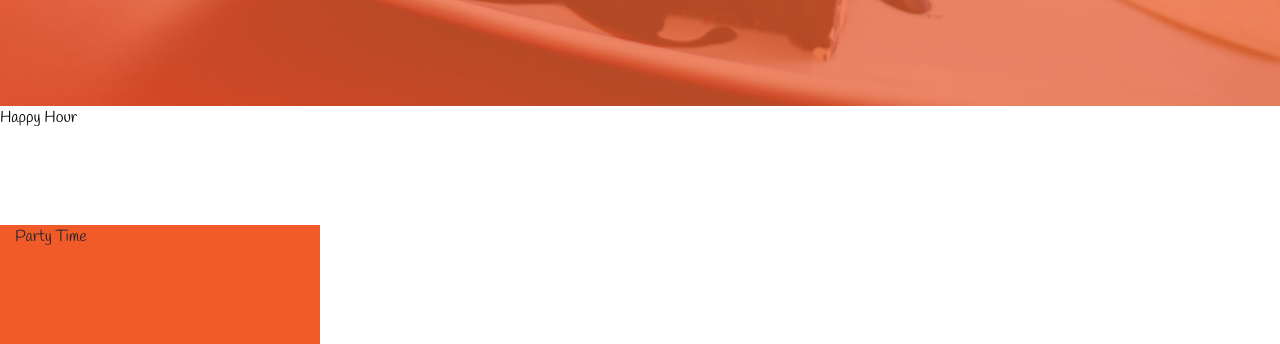
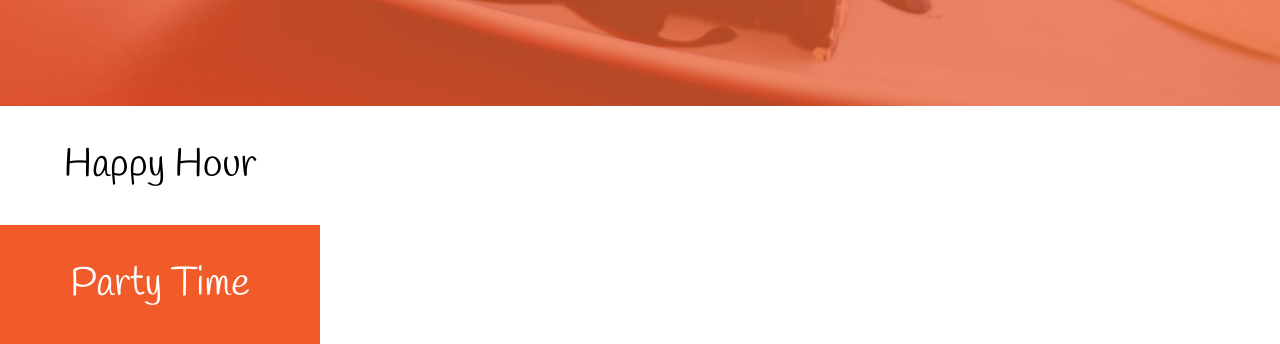
Before and after one commit to MoffatOmbasa/moffat-kitchen, a plain HTML site: page index.html in a window 1280 px wide. Shown: the part 814-1158 px from the top of the page. Drawn offline with nearby package versions, Linux system fonts and the light colour scheme.

Commit message:
css for happy hour and party time aded

```diff
--- a/css/styles.css
+++ b/css/styles.css
@@ -154,3 +154,18 @@ background-color: white;
 color: #F15A29;
 border: 2px solid #F15A29;
 }
+
+
+.text {
+color: white;
+font-size: 40px;
+font-family: 'Handlee', Open Sans;
+padding: 16px 32px;
+white-space: nowrap;
+position: absolute;
+overflow: hidden;
+top: 50%;
+left: 50%;
+transform: translate(-50%, -50%);
+-ms-transform: translate(-50%, -50%);
+}
```
